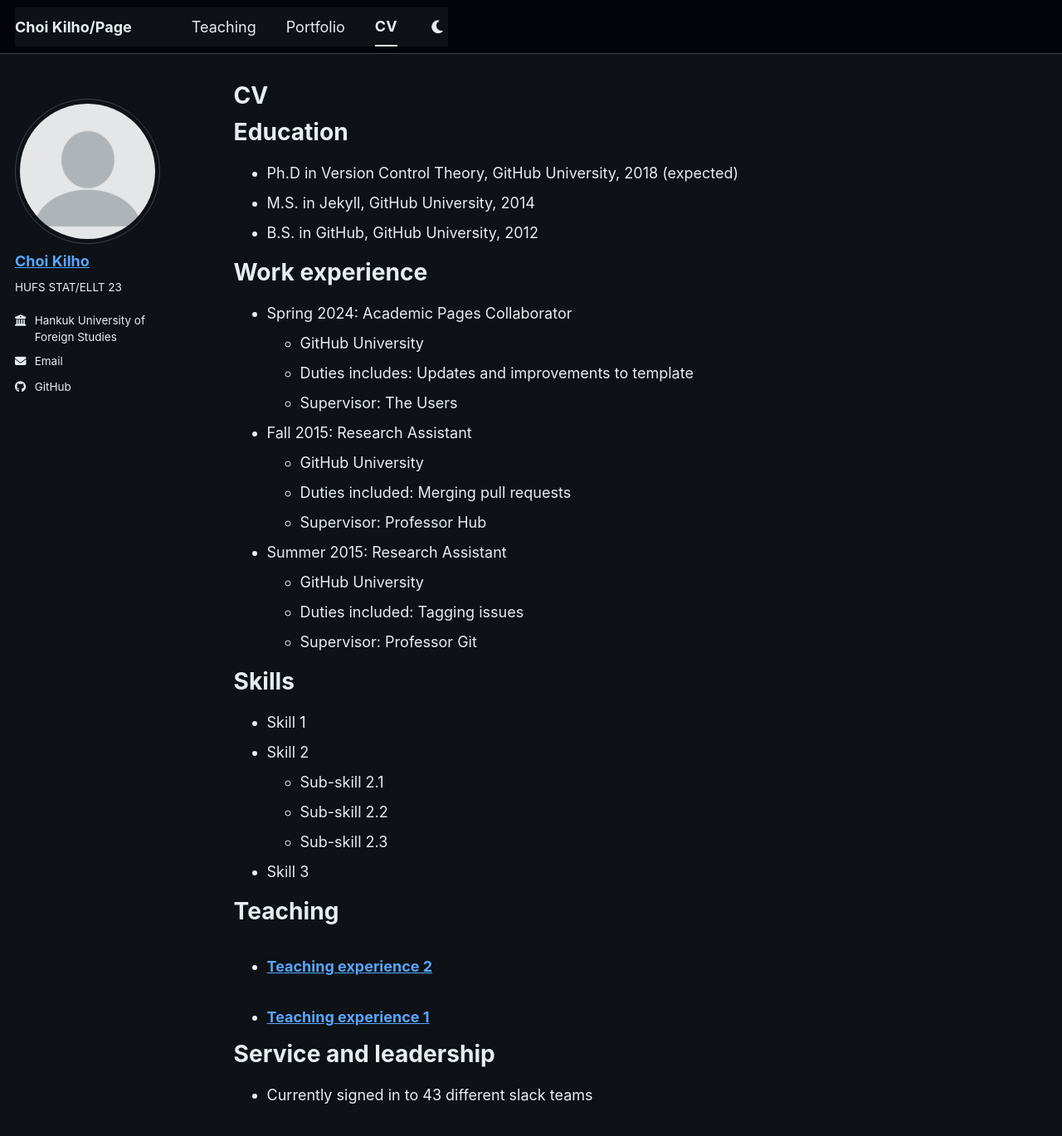
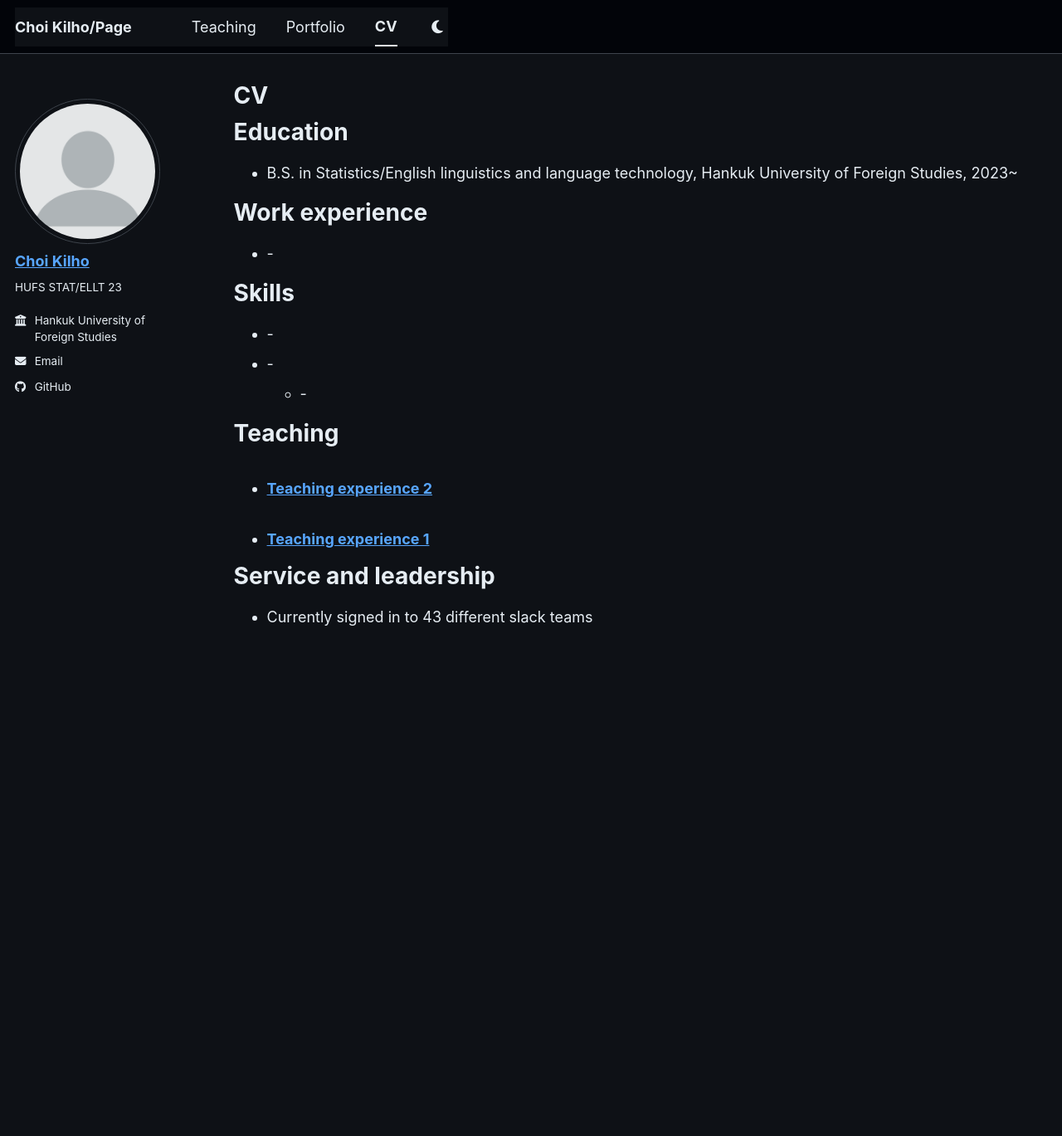
Before and after one commit to kilarc/kilarc.github.io, a Jekyll site: the page built from _pages/cv.md, in a window 1280 px wide and 1400 px high. Shown: the top 1369 px of the window at 83% size. Built offline with Jekyll 4.4.1, drawn with Linux system fonts in a browser that asks for light colours; a script bundle is joined from its source files by our own code; a style sheet for code colours, icons or effects is not loaded.

Commit message:
Revise CV with new education and remove sections
Updated education section and removed work experience and skills.

```diff
--- a/_pages/cv.md
+++ b/_pages/cv.md
@@ -11,35 +11,18 @@ redirect_from:
 
 Education
 ======
-* Ph.D in Version Control Theory, GitHub University, 2018 (expected)
-* M.S. in Jekyll, GitHub University, 2014
-* B.S. in GitHub, GitHub University, 2012
+* B.S. in Statistics/English linguistics and language technology, Hankuk University of Foreign Studies, 2023~
 
 Work experience
 ======
-* Spring 2024: Academic Pages Collaborator
-  * GitHub University
-  * Duties includes: Updates and improvements to template
-  * Supervisor: The Users
-
-* Fall 2015: Research Assistant
-  * GitHub University
-  * Duties included: Merging pull requests
-  * Supervisor: Professor Hub
-
-* Summer 2015: Research Assistant
-  * GitHub University
-  * Duties included: Tagging issues
-  * Supervisor: Professor Git
+* -
 
 Skills
 ======
-* Skill 1
-* Skill 2
-  * Sub-skill 2.1
-  * Sub-skill 2.2
-  * Sub-skill 2.3
-* Skill 3
+* -
+* -
+  * -
+
 
 {% comment %}
 Publications
```
